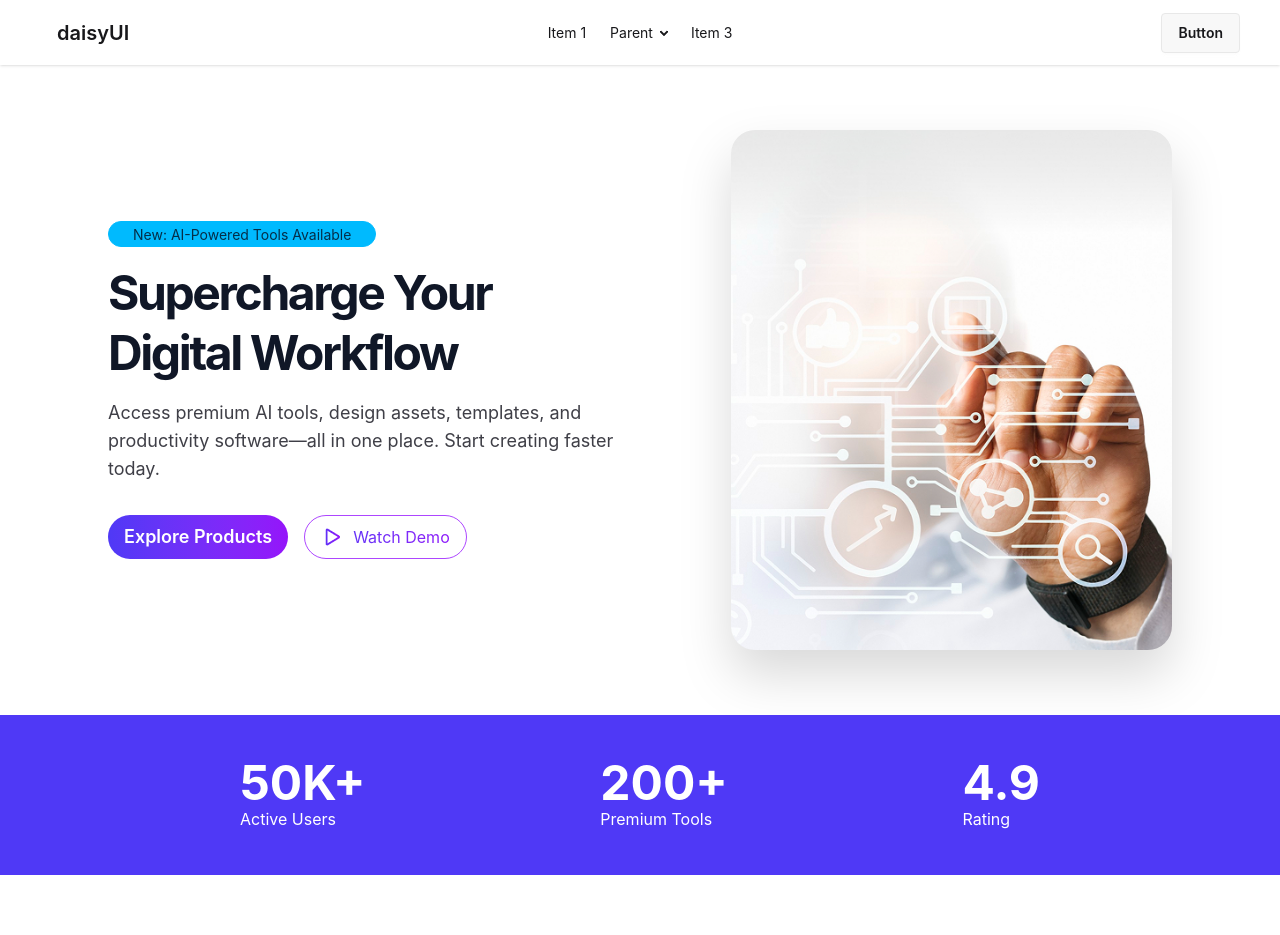
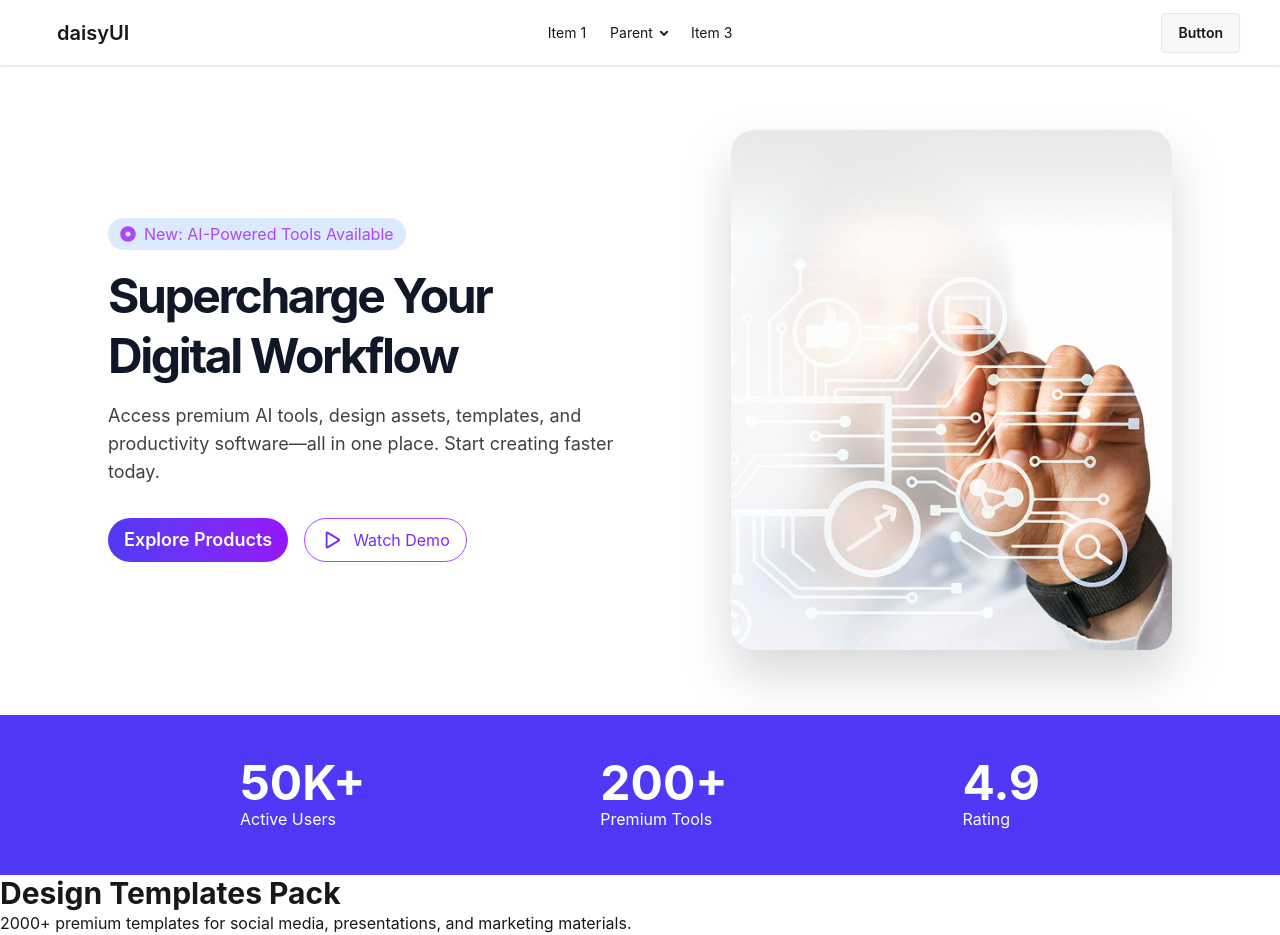
Before and after one commit to creatijourny/digitools-platform-a6-b13, a React (Vite) app: page / in a window 1280 px wide. Before the commit the page ends 875 px from the top, so only its background shows below. Built offline with nearby package versions, Linux system fonts and the light colour scheme.

Commit message:
project setup with tailwind css, daisyUI and navbar, banner added

```diff
--- a/src/App.jsx
+++ b/src/App.jsx
@@ -1,5 +1,6 @@
 
 import './App.css'
+import DigiTools from './components/DigiTools/DigiTools'
 import Banner from './components/homepage/Banner'
 import UserRating from './components/homepage/UserRating'
 import NavBar from './components/Navbar/NavBar'
@@ -12,6 +13,7 @@ function App() {
     <NavBar></NavBar>
     <Banner></Banner>
     <UserRating></UserRating>
+    <DigiTools></DigiTools>
 
 
 
--- /dev/null
+++ b/src/components/DigiTools/DigiTools.jsx
@@ -0,0 +1,12 @@
+import React from 'react';
+
+const DigiTools = () => {
+    return (
+        <div>
+            <h3 className='text-3xl font-bold'>Design Templates Pack</h3>
+            <p>2000+ premium templates for social media, presentations, and marketing materials.</p>
+        </div>
+    );
+};
+
+export default DigiTools;
--- a/src/components/homepage/Banner.jsx
+++ b/src/components/homepage/Banner.jsx
@@ -2,6 +2,7 @@ import React from 'react';
 import BannerImage from "../../assets/banner.png"
 import playImg from "../../assets/Play.png"
 import { FaDotCircle } from 'react-icons/fa';
+
 
 const Banner = () => {
     return (
@@ -11,13 +12,11 @@ const Banner = () => {
                 <div className=" mx-auto grid grid-cols-1 lg:grid-cols-2 gap-10 items-center relative z-10">
 
                     <div className="space-y-4">
-                        <div className="badge badge-info rounded-full p-3">
-                            <span className="inline-flex items-center gap-2 px-3 py-1 rounded-full">
-                                {FaDotCircle}
+                        <span className="bg-blue-100 text-purple-500 inline-flex items-center gap-2 px-3 py-1 rounded-full">
+                                <FaDotCircle/>
                                 New: AI-Powered Tools Available
                             </span>
 
-                        </div>
                         <h1 className="text-5xl font-bold leading-tight tracking-tighter text-[#101727]">
                             Supercharge Your <br /> Digital Workflow
                             <br />
```
